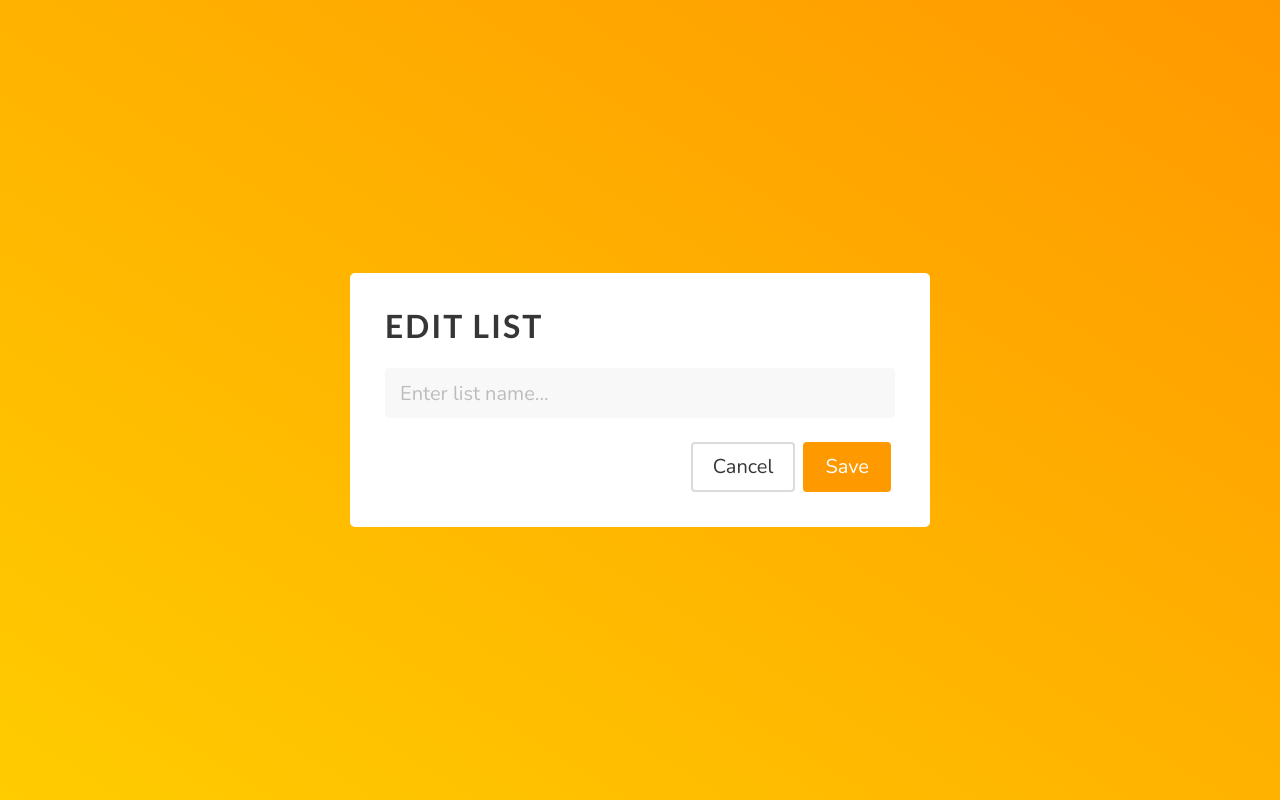
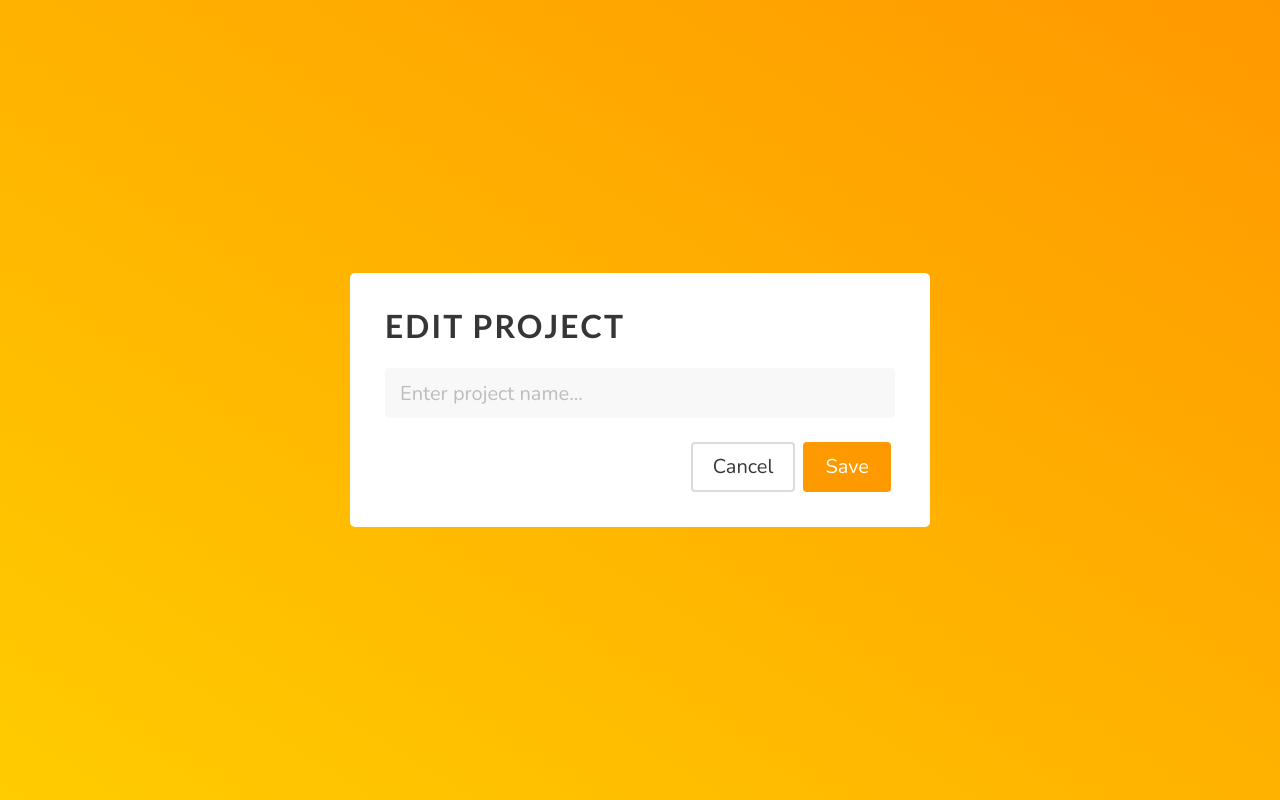
Before and after one commit to anwar-makhous/task-chrono, an Angular app in the folder frontend/: page /edit-project/1 in a window 1280 px wide. Built offline with nearby package versions, Linux system fonts and the light colour scheme.

Commit message:
correct text in edit page

```diff
--- a/frontend/src/app/pages/edit-project/edit-project.component.html
+++ b/frontend/src/app/pages/edit-project/edit-project.component.html
@@ -1,16 +1,16 @@
 <div class="centered-content">
   <div class="modal-box">
     <h1 class="title">
-        Edit list
+      Edit Project
     </h1>
 
-      <input #listTitleInput class="input has-background-light is-medium" type="text" placeholder="Enter list name...">
+    <input #projectTitleInput class="input has-background-light is-medium" type="text"
+      placeholder="Enter project name...">
     <br><br>
     <div class="buttons is-right">
       <button class="button is-medium" routerLink="/">Cancel</button>
-        <button class="button is-primary has-text-white is-medium" (click)="updateList(listTitleInput.value)">Save</button>
-      </div>
-
-
+      <button class="button is-primary has-text-white is-medium"
+        (click)="updateProject(projectTitleInput.value)">Save</button>
     </div>
   </div>
+</div>
--- a/frontend/tsconfig.json
+++ b/frontend/tsconfig.json
@@ -18,5 +18,8 @@
       "es2018",
       "dom"
     ]
+  },
+  "angularCompilerOptions": {
+    "strictTemplates": true
   }
 }
```
Also changed, not shown: frontend/src/tsconfig.app.json (line endings or trailing spaces). Lines whose indentation alone changed are shown as unchanged.
